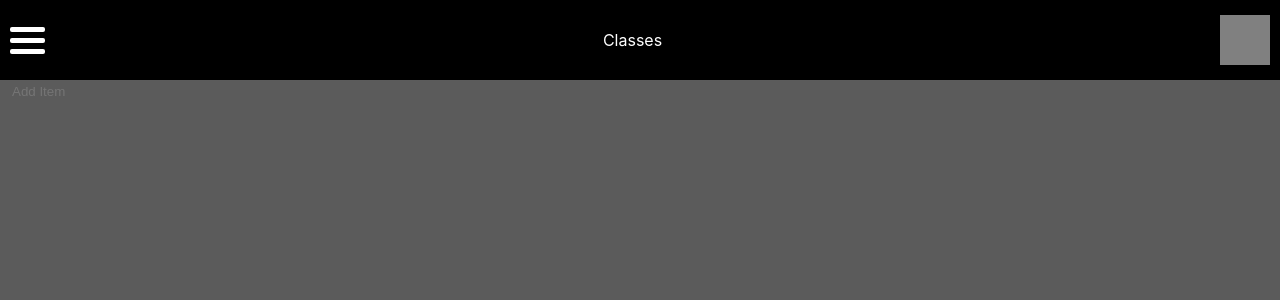
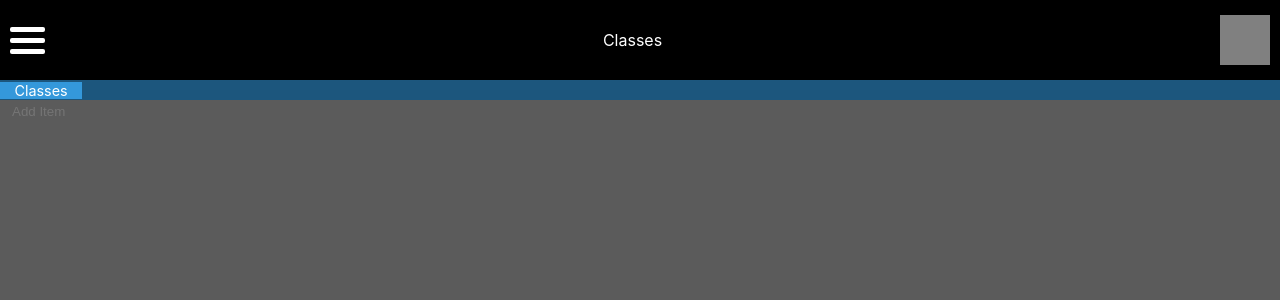
Before and after one commit to myColeRees/randomizer, a React (Create React App) app: page / in a window 1280 px wide. Shown: the top 300 px of the page. Built offline with nearby package versions, Linux system fonts and the light colour scheme.

Commit message:
updated breadcrumbs

```diff
--- a/src/App.css
+++ b/src/App.css
@@ -28,6 +28,7 @@ body {
   width: 250px;
   background-color: gray;
   position: absolute;
+  z-index: 100;
 }
 
 .hamburger-item {
@@ -256,10 +257,6 @@ input[type="number"] {
   user-select: none;
 }
 
-.radio-toolbar {
-  /* margin: 10px; */
-}
-
 .radio-toolbar input[type="radio"] {
   opacity: 0;
   position: fixed;
@@ -288,3 +285,88 @@ input[type="number"] {
   background-color: #bfb;
   border-color: #4c4;
 }
+
+/* .breadcrumb {
+  display: inline;
+  float: left;
+  background: #3498db;
+  text-align: center;
+  position: relative;
+  margin: 0 0.3em 0 0;
+  font-size: 1em;
+  color: #fff;
+  padding: 0.4em 1em 0.4em 2em;
+}
+
+.breadcrumb:after {
+  content: "";
+  border-top: 1.05em solid transparent;
+  border-bottom: 1.05em solid transparent;
+  border-left: 1.05em solid #3498db;
+  position: absolute;
+  right: -1.05em;
+  top: 0;
+}
+
+.breadcrumb:before {
+  content: "";
+  border-top: 1.05em solid transparent;
+  border-bottom: 1.05em solid transparent;
+  border-left: 1.05em solid #1c567d;
+  position: absolute;
+  left: 0;
+  top: 0;
+}
+
+.breadcrumbs ul {
+  transform: rotateY(1deg);
+  transform-origin: 0 0;
+  perspective: 10000px;
+  transform-style: preserve-3d;
+  list-style-type: none;
+  margin: 0;
+  padding: 0;
+}
+
+.breadcrumbs li {
+  list-style: none;
+  display: inline-block;
+  transform: rotateY(-1deg);
+  transform-origin: 0 0;
+}
+
+.breadcrumbs li:first-child .breadcrumb:before {
+  display: none;
+}
+
+.breadcrumbs {
+  background-color: #1c567d;
+  overflow-x: auto;
+} */
+
+.breadcrumb {
+  background: #3498db;
+  text-align: center;
+  font-size: 0.9em;
+  color: #fff;
+  padding: 0em 1em;
+  margin-right: 3px;
+}
+
+.breadcrumbs ul {
+  margin: 0;
+  padding: 0;
+  white-space: nowrap;
+  overflow-x: auto;
+  overflow-y: hidden;
+}
+
+.breadcrumbs li {
+  list-style: none;
+  display: inline;
+}
+
+.breadcrumbs {
+  background-color: #1c567d;
+  box-sizing: border-box;
+}
--- /dev/null
+++ b/src/components/BreadCrumbs.js
@@ -0,0 +1,46 @@
+import React from "react";
+import { Link } from "react-router-dom";
+
+export default function Breadcrumbs(props) {
+  let [breadCrumbItems, setBreadCrumbItems] = React.useState([]);
+
+  React.useEffect(() => {
+    let allItems = [];
+    allItems = JSON.parse(localStorage.getItem("classes"));
+    let id = props.idSelected;
+    let breadCrumbsInProgress = [];
+
+    while (id) {
+      let classItem = allItems.find((classItem) => classItem.id === id);
+      breadCrumbsInProgress.unshift({
+        id: classItem.id,
+        itemClass: classItem.itemClass,
+      });
+      id = classItem.parentClass;
+    }
+
+    setBreadCrumbItems(breadCrumbsInProgress);
+  }, [props.idSelected]);
+
+  let crumbs = breadCrumbItems.map((classItem) => (
+    <li key={classItem.id}>
+      <Link to={`/Classes/${classItem.id}`} className='breadcrumb'>
+        {classItem.itemClass}
+      </Link>
+    </li>
+  ));
+
+  crumbs.unshift(
+    <li key={"first"}>
+      <Link to={`/Classes/`} className='breadcrumb'>
+        Classes
+      </Link>
+    </li>
+  );
+
+  return (
+    <div className='breadcrumbs'>
+      <ul>{crumbs}</ul>
+    </div>
+  );
+}
--- a/src/components/routes/ClassesContainer.js
+++ b/src/components/routes/ClassesContainer.js
@@ -1,5 +1,6 @@
 import Classes from "../Classes";
 import Properties from "../Properties";
+import Breadcrumbs from "../BreadCrumbs";
 import React from "react";
 import { useParams, useLocation } from "react-router-dom";
 
@@ -21,6 +22,7 @@ export default function ClassesContainer(props) {
 
   return (
     <div>
+      <Breadcrumbs idSelected={idSelected} />
       {isSubclassesShown ? (
         <Classes idSelected={idSelected} setTitle={props.setTitle} />
       ) : (
```
Also changed, not shown: src/App.js (+0 -7 lines).
